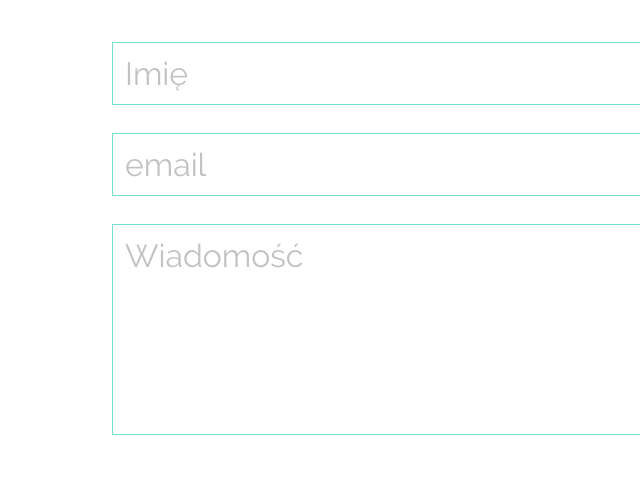
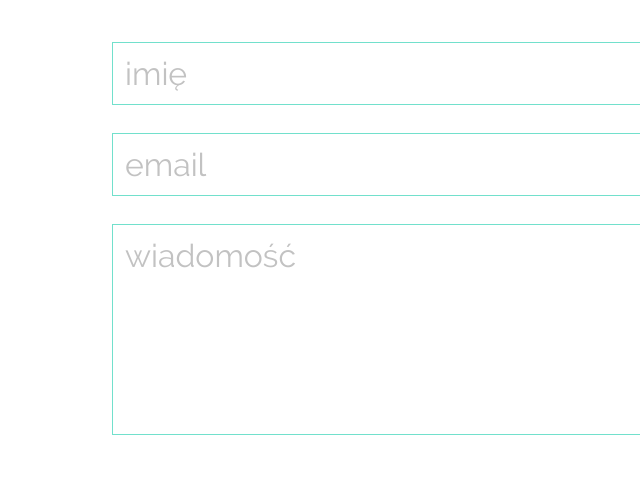
Before and after one commit to pgrycz/POZ_FRO_W_03_Warsztat_01_Sit_on_chair, a plain HTML site: page index.html in a window 1280 px wide. Shown: the part 1705-2190 px from the top of the page, 0-640 px from the left. Drawn offline with Linux system fonts and the light colour scheme.

Commit message:
fixes done, 100% works, recreated 1:1, issues commented in style.css

```diff
--- a/index.html
+++ b/index.html
@@ -131,7 +131,7 @@
     <form class="contact__form">
       <input type="text"
              id="contact__name"
-             placeholder="Imię">
+             placeholder="imię">
       <input type="text"
              id="contact__email"
              placeholder="email">
@@ -139,7 +139,7 @@
                 id="info"
                 cols="30"
                 rows="5"
-                placeholder="Wiadomość"></textarea>
+                placeholder="wiadomość"></textarea>
     </form>
     <form class="submit__form">
       <img class="submit__img"
```
